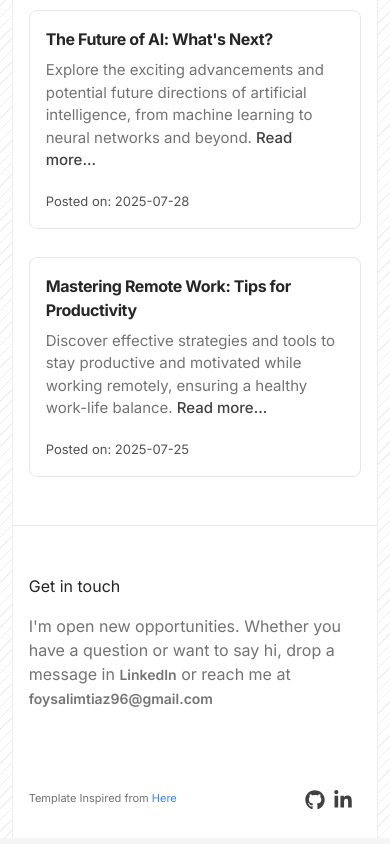
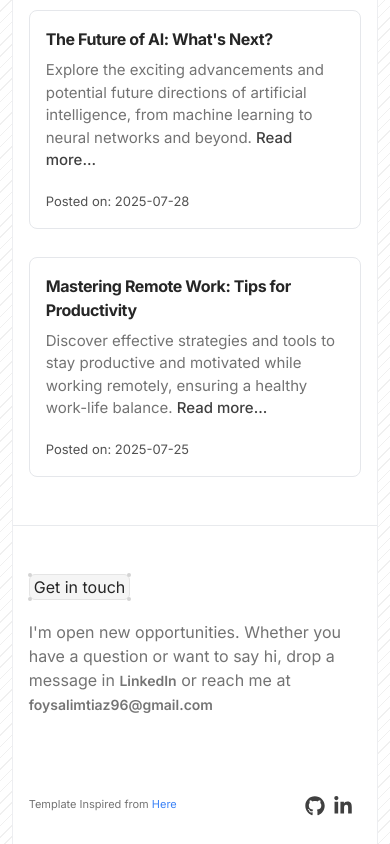
Before and after one commit to foysal-imtiaz/dev_portfolio, a React (Vite) app: page /posts in a window 390 px wide. Shown: the part 380-1224 px from the top of the page. Built offline with nearby package versions, Linux system fonts and the light colour scheme.

Commit message:
final touches

```diff
--- a/src/components/Navbar.jsx
+++ b/src/components/Navbar.jsx
@@ -140,7 +140,7 @@ const Navbar = () => {
             {navLinks.map((link, index) => (
               <motion.div
                 key={index}
-                transition={transition}
+                transition={{ duration: 0.2, ease: [0.25, 0.1, 0.25, 1] }}
                 variants={variants}
               >
                 <Link
--- a/src/components/Project.jsx
+++ b/src/components/Project.jsx
@@ -15,7 +15,7 @@ const Project = ({ title, description, image, github_link, live_link }) => {
         variants={variants}
         className=" md:w-fit"
       >
-        <img src={image} alt="" className="h-40 w-72 rounded-lg" />
+        <img src={image} alt="" className="h-40 w-72 rounded-md" />
       </motion.div>
       <motion.div
         transition={transition}
--- /dev/null
+++ b/src/components/SectionTitles.jsx
@@ -0,0 +1,19 @@
+import React from "react";
+
+const SectionTitles = ({ title }) => {
+  return (
+    <div className="ml-4 mb-5 relative inline-block  border border-neutral-200 dark:border-neutral-700 rounded-md bg-neutral-100 dark:bg-neutral-800 dark:bg-opacity-70">
+      {/* Corner Dots */}
+      <span className="absolute top-0 left-0 w-1 h-1 bg-neutral-300 dark:bg-neutral-600 rounded-full -translate-x-1/2 -translate-y-1/2"></span>
+      <span className="absolute top-0 right-0 w-1 h-1 bg-neutral-300 dark:bg-neutral-600 rounded-full translate-x-1/2 -translate-y-1/2"></span>
+      <span className="absolute bottom-0 left-0 w-1 h-1 bg-neutral-300 dark:bg-neutral-600 rounded-full -translate-x-1/2 translate-y-1/2"></span>
+      <span className="absolute bottom-0 right-0 w-1 h-1 bg-neutral-300 dark:bg-neutral-600 rounded-full translate-x-1/2 translate-y-1/2"></span>
+
+      <h1 className="text-neutral-800 px-1 font-normal dark:text-neutral-300 m-0">
+        {title}
+      </h1>
+    </div>
+  );
+};
+
+export default SectionTitles;
--- a/src/components/ui/CotainerFlip.jsx
+++ b/src/components/ui/CotainerFlip.jsx
@@ -3,8 +3,8 @@ import { motion } from "framer-motion";
 import { cn } from "../../utils/tailwind.js";
 
 export function ContainerTextFlip({
-  words = ["Full Stack", "Front End", "Back End", "Database", "AI Integration"],
-  interval = 4000,
+  words = ["Full Stack", "Front End", "Back End", "Database"],
+  interval = 2500,
   className,
   textClassName,
   animationDuration = 800,
@@ -37,7 +37,7 @@ export function ContainerTextFlip({
   }, [words, interval]);
 
   return (
-    <motion.p
+    <motion.div
       layout
       layoutId={`words-here-${id}`}
       animate={{ width }}
@@ -80,6 +80,6 @@ export function ContainerTextFlip({
           ))}
         </motion.div>
       </motion.div>
-    </motion.p>
+    </motion.div>
   );
 }
--- a/src/pages/BlogPostPage.jsx
+++ b/src/pages/BlogPostPage.jsx
@@ -1,6 +1,7 @@
 import BlogPost from "../components/BlogPost";
 import blogPostData from "../blogPostData.json";
 import ContactSection from "../components/ContactSection";
+import SectionTitles from "../components/SectionTitles";
 import { FaGithub } from "react-icons/fa6";
 import { FaLinkedinIn } from "react-icons/fa";
 import { motion } from "framer-motion";
@@ -51,12 +52,9 @@ const BlogPostPage = () => {
       <span className="dark:bg-[#2a2a2a] dark:shadow-lg dark:opacity-60 my-12 w-full h-[1px] block bg-gray-300 opacity-50"></span>
 
       {/* CONTACT SECTION */}
+      <SectionTitles title="Get in touch" />
+
       <div className="px-4">
-        <div>
-          <h1 className="text-neutral-800 font-normal dark:text-neutral-300 mb-4">
-            Get in touch
-          </h1>
-        </div>
         <ContactSection />
       </div>
       {/* FOOTER */}
--- a/src/pages/HomePage.jsx
+++ b/src/pages/HomePage.jsx
@@ -10,6 +10,7 @@ import { FaLinkedinIn } from "react-icons/fa";
 import { transition, variants } from "../utils/motionAnimation";
 import { Link } from "react-router";
 import { ContainerTextFlip } from "../components/ui/CotainerFlip";
+import SectionTitles from "../components/SectionTitles";
 
 const HomePage = () => {
   const handleLinkClick = () => {
@@ -29,7 +30,7 @@ const HomePage = () => {
           <motion.span
             transition={transition}
             variants={variants}
-            className="flex md:hidden"
+            className="block md:hidden"
           >
             <ContainerTextFlip />
           </motion.span>
@@ -69,20 +70,15 @@ const HomePage = () => {
       </motion.div>
       <span className="dark:bg-[#2a2a2a] dark:shadow-xl dark:opacity-60 my-12 w-full h-[1px] block bg-gray-300 opacity-50"></span>
       {/* WORK EXPERIENCE */}
+      <SectionTitles title="Work experience so far" />
       <div className="px-4">
-        <div>
-          <h1 className="text-neutral-800 dark:text-neutral-300 font-normal  mb-5 ">
-            Work experience so far
-          </h1>
-        </div>
         <Experience />
       </div>
       <span className="dark:bg-[#2a2a2a] dark:shadow-lg dark:opacity-60 my-12 w-full h-[1px] block bg-gray-300 opacity-50"></span>
       {/* PROJECT SECTION */}
+      <SectionTitles title="Things i have built" />
+
       <div className="flex flex-col px-4">
-        <h1 className="text-neutral-800 font-normal dark:text-neutral-300 mb-5">
-          Things I have built so far
-        </h1>
         <div className="grid grid-cols-1 md:grid-cols-2 lg:grid-cols-3 gap-6 p-2">
           {projectsData.slice(0, 3).map((project, index) => (
             <Project
@@ -106,12 +102,9 @@ const HomePage = () => {
       <span className="dark:bg-[#2a2a2a] dark:shadow-xl dark:opacity-60 mt-10 mb-12 w-full h-[1px] block bg-gray-300 opacity-50"></span>
 
       {/* BLOG SECTION */}
+      <SectionTitles title="Sharing knowledge along learning" />
+
       <div className="flex flex-col px-4">
-        <div>
-          <h1 className="text-neutral-800 font-normal dark:text-neutral-300 mb-5">
-            Learning and sharing along the journey
-          </h1>
-        </div>
         <div className="flex flex-col gap-7">
           {blogPostData.slice(0, 2).map((post, index) => (
             <BlogPost
@@ -135,12 +128,9 @@ const HomePage = () => {
       <span className="dark:bg-[#2a2a2a] dark:shadow-lg dark:opacity-60 mt-10 mb-12 w-full h-[1px] block bg-gray-300 opacity-50"></span>
 
       {/* CONTACT SECTION */}
+      <SectionTitles title="Get in touch" />
+
       <div className="px-4">
-        <div>
-          <h1 className="text-neutral-800 font-normal dark:text-neutral-300 mb-4">
-            Get in touch
-          </h1>
-        </div>
         <ContactSection />
       </div>
       {/* FOOTER */}
--- a/src/pages/ProjectsPage.jsx
+++ b/src/pages/ProjectsPage.jsx
@@ -5,6 +5,7 @@ import { FaGithub } from "react-icons/fa6";
 import { FaLinkedinIn } from "react-icons/fa";
 import { motion } from "framer-motion";
 import { transition, variants } from "../utils/motionAnimation";
+import SectionTitles from "../components/SectionTitles";
 
 const ProjectsPage = () => {
   return (
@@ -50,12 +51,9 @@ const ProjectsPage = () => {
       <span className="dark:bg-[#2a2a2a] dark:shadow-lg dark:opacity-60 my-12 w-full h-[1px] block bg-gray-300 opacity-50"></span>
 
       {/* CONTACT SECTION */}
+      <SectionTitles title="Get in touch" />
+
       <div className="px-4">
-        <div>
-          <h1 className="text-neutral-800 font-normal dark:text-neutral-300 mb-4">
-            Get in touch
-          </h1>
-        </div>
         <ContactSection />
       </div>
       {/* FOOTER */}
--- a/src/pages/ResoucePage.jsx
+++ b/src/pages/ResoucePage.jsx
@@ -5,6 +5,7 @@ import { FaGithub } from "react-icons/fa6";
 import { FaLinkedinIn } from "react-icons/fa";
 import { motion } from "framer-motion";
 import { transition, variants } from "../utils/motionAnimation";
+import SectionTitles from "../components/SectionTitles";
 
 const ResoucePage = () => {
   return (
@@ -25,6 +26,7 @@ const ResoucePage = () => {
           </p>
         </motion.div>
       </motion.div>
+
       <span className="dark:bg-[#2a2a2a] dark:shadow-xl dark:opacity-60 my-12 w-full h-[1px] block bg-gray-300 opacity-50"></span>
       <div className="px-4 flex flex-col gap-3">
         {resourceData.map((post, index) => (
@@ -40,12 +42,9 @@ const ResoucePage = () => {
       <span className="dark:bg-[#2a2a2a] dark:shadow-lg dark:opacity-60 my-12 w-full h-[1px] block bg-gray-300 opacity-50"></span>
 
       {/* CONTACT SECTION */}
+      <SectionTitles title="Get in touch" />
+
       <div className="px-4">
-        <div>
-          <h1 className="text-neutral-800 font-normal dark:text-neutral-300 mb-4">
-            Get in touch
-          </h1>
-        </div>
         <ContactSection />
       </div>
       {/* FOOTER */}
--- a/src/resouceData.json
+++ b/src/resouceData.json
@@ -11,7 +11,7 @@
   },
 
   {
-    "title": "github issues for beginners for opensource contribution",
+    "title": "opensource contribution issues for beginners",
 
     "link": "https://goodfirstissue.dev/",
     "site_name": "goodfirstissue.dev"
```
